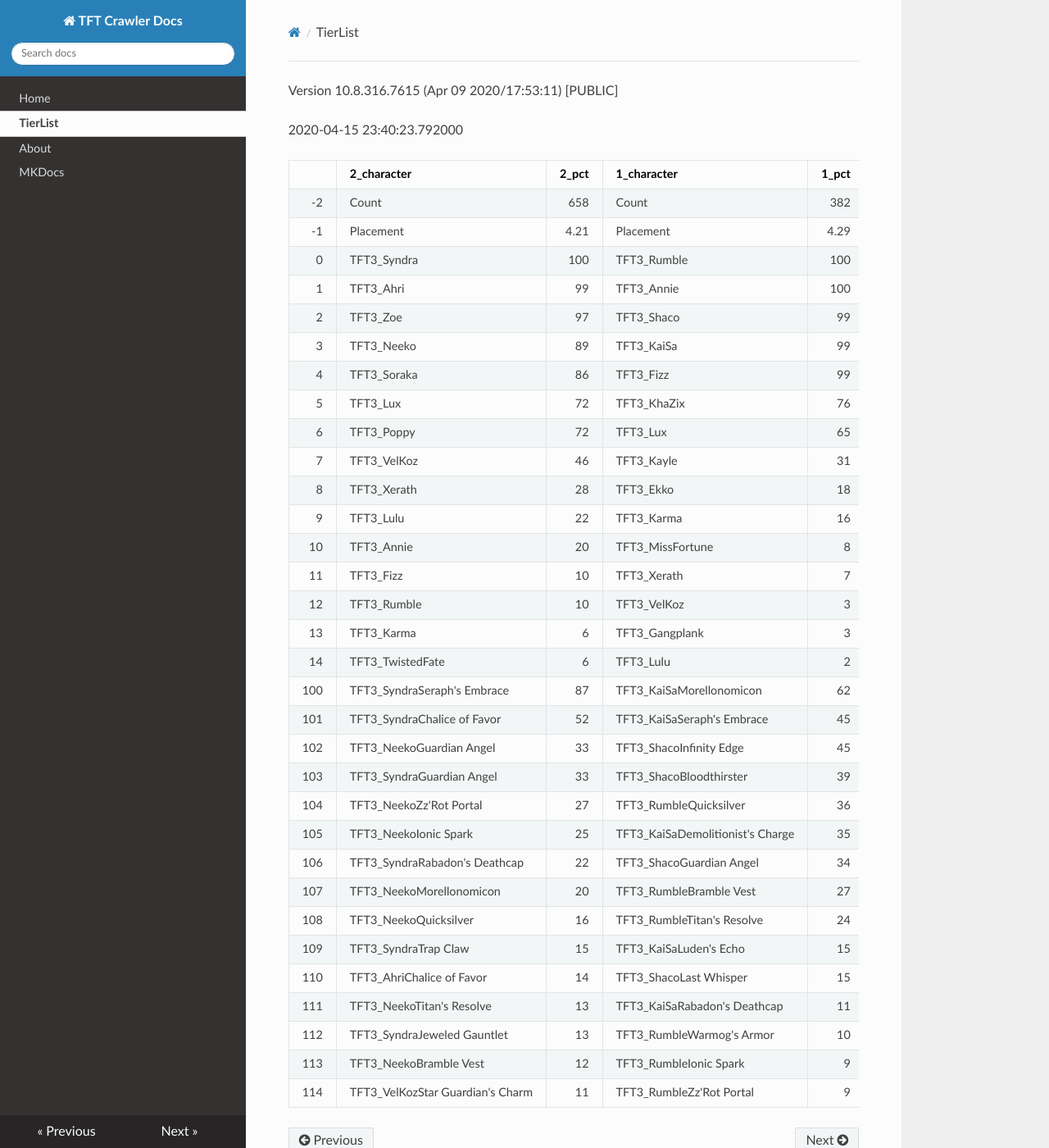
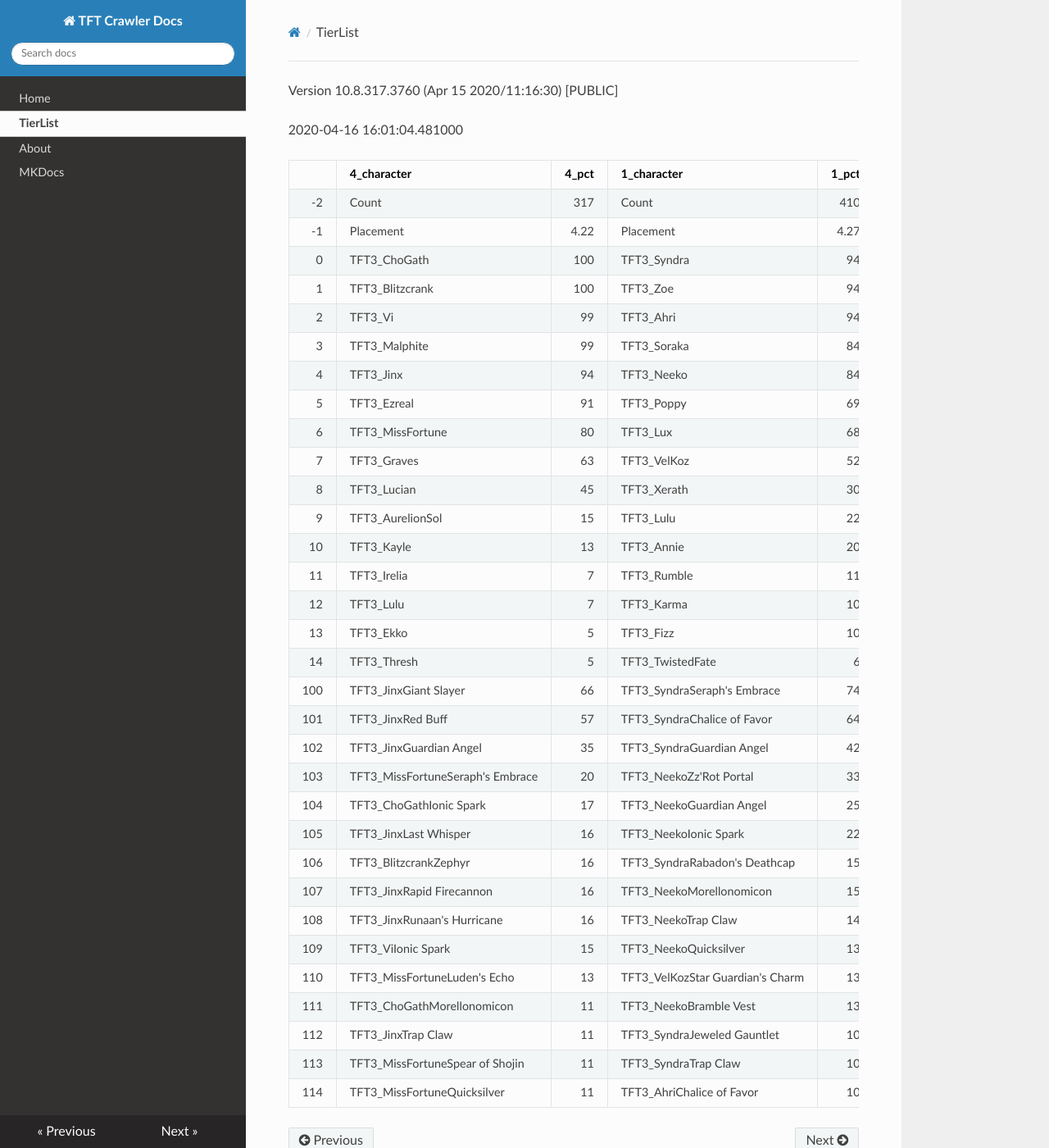
Before and after one commit to JamesYouL2/TFT-Crawler, an MkDocs documentation site: the page built from docs/tierlist.md, in a window 1280 px wide and 1400 px high. Shown: the whole window at 82% size. Built offline with MkDocs 1.6.1, drawn with Linux system fonts in a browser that asks for light colours; nearby versions of some CDN libraries.

Commit message:
Update tierlist.md

```diff
--- a/docs/tierlist.md
+++ b/docs/tierlist.md
@@ -1,38 +1,38 @@
-Version 10.8.316.7615 (Apr 09 2020/17:53:11) [PUBLIC] <Releases/10.8>
+Version 10.8.317.3760 (Apr 15 2020/11:16:30) [PUBLIC] <Releases/10.8>
 
-2020-04-15 23:40:23.792000
+2020-04-16 16:01:04.481000
 
-|     | 2_character                      |   2_pct | 1_character                      |   1_pct | 4_character                      |   4_pct | 3_character                    |   3_pct | 5_character                      |   5_pct |
-|----:|:---------------------------------|--------:|:---------------------------------|--------:|:---------------------------------|--------:|:-------------------------------|--------:|:---------------------------------|--------:|
-|  -2 | Count                            |  658    | Count                            |  382    | Count                            |  641    | Count                          |  742    | Count                            | 1444    |
-|  -1 | Placement                        |    4.21 | Placement                        |    4.29 | Placement                        |    4.41 | Placement                      |    4.54 | Placement                        |    4.64 |
-|   0 | TFT3_Syndra                      |  100    | TFT3_Rumble                      |  100    | TFT3_Vi                          |  100    | TFT3_Mordekaiser               |   97    | TFT3_Irelia                      |   72    |
-|   1 | TFT3_Ahri                        |   99    | TFT3_Annie                       |  100    | TFT3_ChoGath                     |  100    | TFT3_Jhin                      |   91    | TFT3_Kayle                       |   67    |
-|   2 | TFT3_Zoe                         |   97    | TFT3_Shaco                       |   99    | TFT3_Blitzcrank                  |   99    | TFT3_Karma                     |   90    | TFT3_Shen                        |   61    |
-|   3 | TFT3_Neeko                       |   89    | TFT3_KaiSa                       |   99    | TFT3_Malphite                    |   98    | TFT3_Ashe                      |   86    | TFT3_Vi                          |   53    |
-|   4 | TFT3_Soraka                      |   86    | TFT3_Fizz                        |   99    | TFT3_Jinx                        |   73    | TFT3_Lux                       |   61    | TFT3_Thresh                      |   50    |
-|   5 | TFT3_Lux                         |   72    | TFT3_KhaZix                      |   76    | TFT3_Ezreal                      |   73    | TFT3_Lulu                      |   59    | TFT3_Fiora                       |   50    |
-|   6 | TFT3_Poppy                       |   72    | TFT3_Lux                         |   65    | TFT3_MissFortune                 |   60    | TFT3_Shaco                     |   58    | TFT3_Lucian                      |   49    |
-|   7 | TFT3_VelKoz                      |   46    | TFT3_Kayle                       |   31    | TFT3_Graves                      |   50    | TFT3_Xerath                    |   42    | TFT3_Leona                       |   48    |
-|   8 | TFT3_Xerath                      |   28    | TFT3_Ekko                        |   18    | TFT3_Lucian                      |   35    | TFT3_Jayce                     |   40    | TFT3_MissFortune                 |   46    |
-|   9 | TFT3_Lulu                        |   22    | TFT3_Karma                       |   16    | TFT3_KhaZix                      |   27    | TFT3_WuKong                    |   38    | TFT3_Ekko                        |   43    |
-|  10 | TFT3_Annie                       |   20    | TFT3_MissFortune                 |    8    | TFT3_VelKoz                      |   27    | TFT3_JarvanIV                  |   37    | TFT3_Kassadin                    |   41    |
-|  11 | TFT3_Fizz                        |   10    | TFT3_Xerath                      |    7    | TFT3_TwistedFate                 |   20    | TFT3_Poppy                     |   22    | TFT3_Ezreal                      |   33    |
-|  12 | TFT3_Rumble                      |   10    | TFT3_VelKoz                      |    3    | TFT3_AurelionSol                 |   10    | TFT3_Kassadin                  |   17    | TFT3_Blitzcrank                  |   32    |
-|  13 | TFT3_Karma                       |    6    | TFT3_Gangplank                   |    3    | TFT3_Lulu                        |    8    | TFT3_Leona                     |   15    | TFT3_WuKong                      |   30    |
-|  14 | TFT3_TwistedFate                 |    6    | TFT3_Lulu                        |    2    | TFT3_Kayle                       |    8    | TFT3_Thresh                    |    8    | TFT3_Yasuo                       |   22    |
-| 100 | TFT3_SyndraSeraph's Embrace      |   87    | TFT3_KaiSaMorellonomicon         |   62    | TFT3_JinxGiant Slayer            |   53    | TFT3_JhinGuardian Angel        |   40    | TFT3_IreliaInfinity Edge         |   47    |
-| 101 | TFT3_SyndraChalice of Favor      |   52    | TFT3_KaiSaSeraph's Embrace       |   45    | TFT3_JinxRed Buff                |   44    | TFT3_JhinInfinity Edge         |   37    | TFT3_LucianRed Buff              |   27    |
-| 102 | TFT3_NeekoGuardian Angel         |   33    | TFT3_ShacoInfinity Edge          |   45    | TFT3_JinxGuardian Angel          |   28    | TFT3_JhinRunaan's Hurricane    |   34    | TFT3_KayleGuinsoo's Rageblade    |   27    |
-| 103 | TFT3_SyndraGuardian Angel        |   33    | TFT3_ShacoBloodthirster          |   39    | TFT3_VelKozSeraph's Embrace      |   20    | TFT3_JhinLast Whisper          |   33    | TFT3_KayleGuardian Angel         |   21    |
-| 104 | TFT3_NeekoZz'Rot Portal          |   27    | TFT3_RumbleQuicksilver           |   36    | TFT3_BlitzcrankZephyr            |   15    | TFT3_ShacoGuardian Angel       |   32    | TFT3_KayleRapid Firecannon       |   16    |
-| 105 | TFT3_NeekoIonic Spark            |   25    | TFT3_KaiSaDemolitionist's Charge |   35    | TFT3_VelKozMorellonomicon        |   15    | TFT3_ShacoBloodthirster        |   29    | TFT3_IreliaGuardian Angel        |   16    |
-| 106 | TFT3_SyndraRabadon's Deathcap    |   22    | TFT3_ShacoGuardian Angel         |   34    | TFT3_MissFortuneSeraph's Embrace |   14    | TFT3_MordekaiserMorellonomicon |   16    | TFT3_IreliaLast Whisper          |   16    |
-| 107 | TFT3_NeekoMorellonomicon         |   20    | TFT3_RumbleBramble Vest          |   27    | TFT3_ChoGathIonic Spark          |   14    | TFT3_ShacoInfinity Edge        |   13    | TFT3_IreliaInfiltrator's Talons  |   13    |
-| 108 | TFT3_NeekoQuicksilver            |   16    | TFT3_RumbleTitan's Resolve       |   24    | TFT3_JinxRunaan's Hurricane      |   13    | TFT3_JhinTrap Claw             |   13    | TFT3_IreliaBloodthirster         |   11    |
-| 109 | TFT3_SyndraTrap Claw             |   15    | TFT3_KaiSaLuden's Echo           |   15    | TFT3_ChoGathGuardian Angel       |   12    | TFT3_MordekaiserIonic Spark    |   11    | TFT3_KayleHand Of Justice        |   10    |
-| 110 | TFT3_AhriChalice of Favor        |   14    | TFT3_ShacoLast Whisper           |   15    | TFT3_JinxLast Whisper            |   12    | TFT3_XerathSeraph's Embrace    |   10    | TFT3_MasterYiQuicksilver         |   10    |
-| 111 | TFT3_NeekoTitan's Resolve        |   13    | TFT3_KaiSaRabadon's Deathcap     |   11    | TFT3_VelKozQuicksilver           |   12    | TFT3_MordekaiserBramble Vest   |   10    | TFT3_MasterYiGuinsoo's Rageblade |    9    |
-| 112 | TFT3_SyndraJeweled Gauntlet      |   13    | TFT3_RumbleWarmog's Armor        |   10    | TFT3_MissFortuneQuicksilver      |   12    | TFT3_AsheDark Star's Heart     |   10    | TFT3_IreliaSeraph's Embrace      |    7    |
-| 113 | TFT3_NeekoBramble Vest           |   12    | TFT3_RumbleIonic Spark           |    9    | TFT3_ChoGathMorellonomicon       |   12    | TFT3_ShacoHextech Gunblade     |    9    | TFT3_EkkoMorellonomicon          |    7    |
-| 114 | TFT3_VelKozStar Guardian's Charm |   11    | TFT3_RumbleZz'Rot Portal         |    9    | TFT3_ViIonic Spark               |   11    | TFT3_MordekaiserRedemption     |    9    | TFT3_ViIonic Spark               |    7    |
+|     | 4_character                      |   4_pct | 1_character                      |   1_pct | 3_character                      |   3_pct | 6_character                     |   6_pct | 5_character                      |   5_pct | 2_character                    |   2_pct |
+|----:|:---------------------------------|--------:|:---------------------------------|--------:|:---------------------------------|--------:|:--------------------------------|--------:|:---------------------------------|--------:|:-------------------------------|--------:|
+|  -2 | Count                            |  317    | Count                            |  410    | Count                            |  203    | Count                           |  339    | Count                            |  227    | Count                          |  436    |
+|  -1 | Placement                        |    4.22 | Placement                        |    4.27 | Placement                        |    4.36 | Placement                       |    4.45 | Placement                        |    4.53 | Placement                      |    4.62 |
+|   0 | TFT3_ChoGath                     |  100    | TFT3_Syndra                      |   94    | TFT3_Shaco                       |  100    | TFT3_Irelia                     |   99    | TFT3_Shen                        |   96    | TFT3_Mordekaiser               |   98    |
+|   1 | TFT3_Blitzcrank                  |  100    | TFT3_Zoe                         |   94    | TFT3_Annie                       |  100    | TFT3_Vi                         |   99    | TFT3_WuKong                      |   94    | TFT3_Jhin                      |   97    |
+|   2 | TFT3_Vi                          |   99    | TFT3_Ahri                        |   94    | TFT3_Rumble                      |  100    | TFT3_Lucian                     |   97    | TFT3_Kayle                       |   91    | TFT3_Karma                     |   91    |
+|   3 | TFT3_Malphite                    |   99    | TFT3_Soraka                      |   84    | TFT3_Fizz                        |   99    | TFT3_Leona                      |   96    | TFT3_Ezreal                      |   89    | TFT3_Ashe                      |   87    |
+|   4 | TFT3_Jinx                        |   94    | TFT3_Neeko                       |   84    | TFT3_KaiSa                       |   99    | TFT3_Fiora                      |   94    | TFT3_Kassadin                    |   78    | TFT3_Lux                       |   53    |
+|   5 | TFT3_Ezreal                      |   91    | TFT3_Poppy                       |   69    | TFT3_KhaZix                      |   76    | TFT3_Ekko                       |   86    | TFT3_Thresh                      |   70    | TFT3_Lulu                      |   53    |
+|   6 | TFT3_MissFortune                 |   80    | TFT3_Lux                         |   68    | TFT3_Lux                         |   71    | TFT3_Thresh                     |   61    | TFT3_MissFortune                 |   69    | TFT3_Shaco                     |   52    |
+|   7 | TFT3_Graves                      |   63    | TFT3_VelKoz                      |   52    | TFT3_Ekko                        |   23    | TFT3_Kayle                      |   53    | TFT3_Blitzcrank                  |   58    | TFT3_Jayce                     |   48    |
+|   8 | TFT3_Lucian                      |   45    | TFT3_Xerath                      |   30    | TFT3_Kayle                       |   22    | TFT3_Shen                       |   44    | TFT3_Irelia                      |   55    | TFT3_WuKong                    |   47    |
+|   9 | TFT3_AurelionSol                 |   15    | TFT3_Lulu                        |   22    | TFT3_Karma                       |   19    | TFT3_MissFortune                |   39    | TFT3_Xayah                       |   35    | TFT3_JarvanIV                  |   32    |
+|  10 | TFT3_Kayle                       |   13    | TFT3_Annie                       |   20    | TFT3_MissFortune                 |    5    | TFT3_Kassadin                   |   24    | TFT3_Lulu                        |   21    | TFT3_Xerath                    |   32    |
+|  11 | TFT3_Irelia                      |    7    | TFT3_Rumble                      |   11    | TFT3_Xerath                      |    5    | TFT3_Ezreal                     |   14    | TFT3_KaiSa                       |   13    | TFT3_Poppy                     |   32    |
+|  12 | TFT3_Lulu                        |    7    | TFT3_Karma                       |   10    | TFT3_Gangplank                   |    4    | TFT3_WuKong                     |    9    | TFT3_Caitlyn                     |   12    | TFT3_Kassadin                  |   22    |
+|  13 | TFT3_Ekko                        |    5    | TFT3_Fizz                        |   10    | TFT3_Lulu                        |    2    | TFT3_Blitzcrank                 |    9    | TFT3_Ashe                        |   11    | TFT3_Leona                     |   14    |
+|  14 | TFT3_Thresh                      |    5    | TFT3_TwistedFate                 |    6    | TFT3_Blitzcrank                  |    2    | TFT3_Lulu                       |    8    | TFT3_Vi                          |    8    | TFT3_Thresh                    |   13    |
+| 100 | TFT3_JinxGiant Slayer            |   66    | TFT3_SyndraSeraph's Embrace      |   74    | TFT3_ShacoGuardian Angel         |   51    | TFT3_IreliaInfinity Edge        |   80    | TFT3_KayleGuinsoo's Rageblade    |   63    | TFT3_JhinGuardian Angel        |   46    |
+| 101 | TFT3_JinxRed Buff                |   57    | TFT3_SyndraChalice of Favor      |   64    | TFT3_KaiSaMorellonomicon         |   49    | TFT3_LucianRed Buff             |   50    | TFT3_KayleGuardian Angel         |   52    | TFT3_JhinLast Whisper          |   41    |
+| 102 | TFT3_JinxGuardian Angel          |   35    | TFT3_SyndraGuardian Angel        |   42    | TFT3_ShacoBloodthirster          |   45    | TFT3_IreliaLast Whisper         |   36    | TFT3_KayleRapid Firecannon       |   35    | TFT3_JhinInfinity Edge         |   39    |
+| 103 | TFT3_MissFortuneSeraph's Embrace |   20    | TFT3_NeekoZz'Rot Portal          |   33    | TFT3_KaiSaSeraph's Embrace       |   44    | TFT3_IreliaGuardian Angel       |   32    | TFT3_KayleHand Of Justice        |   21    | TFT3_JhinRunaan's Hurricane    |   28    |
+| 104 | TFT3_ChoGathIonic Spark          |   17    | TFT3_NeekoGuardian Angel         |   25    | TFT3_ShacoInfinity Edge          |   44    | TFT3_IreliaInfiltrator's Talons |   23    | TFT3_KayleQuicksilver            |   19    | TFT3_ShacoGuardian Angel       |   25    |
+| 105 | TFT3_JinxLast Whisper            |   16    | TFT3_NeekoIonic Spark            |   22    | TFT3_KaiSaDemolitionist's Charge |   40    | TFT3_IreliaSeraph's Embrace     |   17    | TFT3_IreliaInfinity Edge         |   16    | TFT3_ShacoBloodthirster        |   16    |
+| 106 | TFT3_BlitzcrankZephyr            |   16    | TFT3_SyndraRabadon's Deathcap    |   15    | TFT3_RumbleQuicksilver           |   34    | TFT3_EkkoMorellonomicon         |   16    | TFT3_MissFortuneSeraph's Embrace |   14    | TFT3_MordekaiserDragon's Claw  |   15    |
+| 107 | TFT3_JinxRapid Firecannon        |   16    | TFT3_NeekoMorellonomicon         |   15    | TFT3_RumbleTitan's Resolve       |   24    | TFT3_IreliaBloodthirster        |   15    | TFT3_KayleStatikk Shiv           |   14    | TFT3_MordekaiserMorellonomicon |   13    |
+| 108 | TFT3_JinxRunaan's Hurricane      |   16    | TFT3_NeekoTrap Claw              |   14    | TFT3_RumbleBramble Vest          |   24    | TFT3_LeonaZephyr                |   14    | TFT3_IreliaGuardian Angel        |   13    | TFT3_MordekaiserBramble Vest   |   12    |
+| 109 | TFT3_ViIonic Spark               |   15    | TFT3_NeekoQuicksilver            |   13    | TFT3_ShacoLast Whisper           |   20    | TFT3_ViIonic Spark              |   14    | TFT3_KayleMorellonomicon         |   13    | TFT3_XerathGuinsoo's Rageblade |   12    |
+| 110 | TFT3_MissFortuneLuden's Echo     |   13    | TFT3_VelKozStar Guardian's Charm |   13    | TFT3_RumbleZz'Rot Portal         |   20    | TFT3_IreliaHand Of Justice      |   11    | TFT3_WuKongIonic Spark           |   12    | TFT3_ShacoInfinity Edge        |   11    |
+| 111 | TFT3_ChoGathMorellonomicon       |   11    | TFT3_NeekoBramble Vest           |   13    | TFT3_KaiSaLuden's Echo           |   16    | TFT3_KayleGuinsoo's Rageblade   |   11    | TFT3_KayleInfinity Edge          |   11    | TFT3_MordekaiserIonic Spark    |   11    |
+| 112 | TFT3_JinxTrap Claw               |   11    | TFT3_SyndraJeweled Gauntlet      |   10    | TFT3_RumbleIonic Spark           |   11    | TFT3_LeonaRedemption            |   10    | TFT3_MissFortuneQuicksilver      |   10    | TFT3_JayceIonic Spark          |   11    |
+| 113 | TFT3_MissFortuneSpear of Shojin  |   11    | TFT3_SyndraTrap Claw             |   10    | TFT3_RumbleDragon's Claw         |   10    | TFT3_LeonaIonic Spark           |   10    | TFT3_MissFortuneHand Of Justice  |    9    | TFT3_MordekaiserRedemption     |   10    |
+| 114 | TFT3_MissFortuneQuicksilver      |   11    | TFT3_AhriChalice of Favor        |   10    | TFT3_RumbleGuardian Angel        |   10    | TFT3_EkkoStatikk Shiv           |    8    | TFT3_KayleHextech Gunblade       |    8    | TFT3_JhinTrap Claw             |   10    |
```
